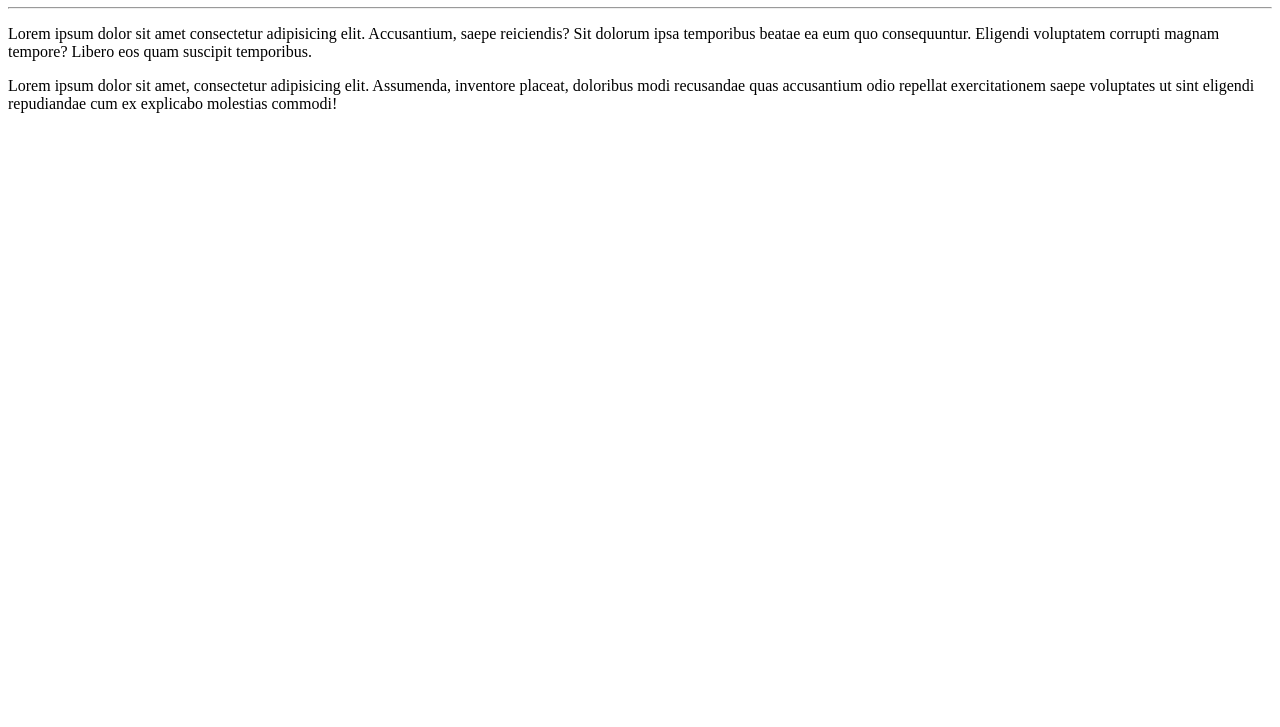
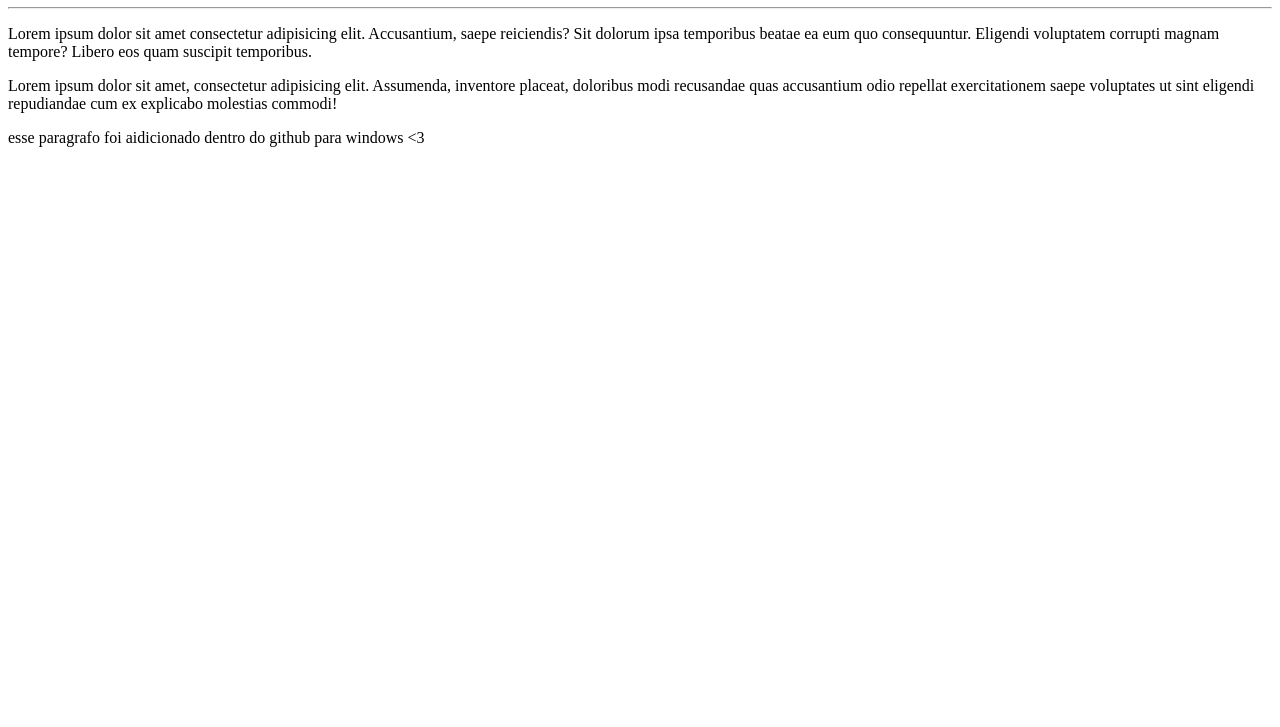
Before and after one commit to LFernandoPP/Ola-Mundo, a plain HTML site: page site-exemplo/index.html in a window 1280 px wide. Shown: the part 73-800 px from the top of the page. Drawn offline with Linux system fonts and the light colour scheme.

Commit message:
Mudei o Arquivo index

```diff
--- a/site-exemplo/index.html
+++ b/site-exemplo/index.html
@@ -11,5 +11,7 @@
     <hr>
     <p>Lorem ipsum dolor sit amet consectetur adipisicing elit. Accusantium, saepe reiciendis? Sit dolorum ipsa temporibus beatae ea eum quo consequuntur. Eligendi voluptatem corrupti magnam tempore? Libero eos quam suscipit temporibus.</p>
     <p>Lorem ipsum dolor sit amet, consectetur adipisicing elit. Assumenda, inventore placeat, doloribus modi recusandae quas accusantium odio repellat exercitationem saepe voluptates ut sint eligendi repudiandae cum ex explicabo molestias commodi!</p>
+    <p>esse paragrafo foi aidicionado dentro do github para windows
+        &lt;3</p>
 </body>
 </html>
```
